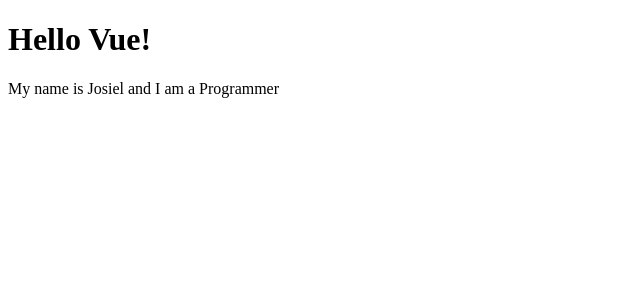
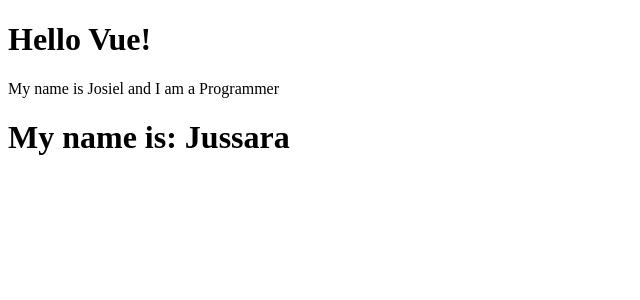
Before and after one commit to josielborges/vue-learning, a Vue app in the folder 2_vue_project/: page / in a window 1280 px wide. Shown: the top 300 px of the page, without its empty margins (0-640 px from the left). Built offline with nearby package versions, Linux system fonts and the light colour scheme.

Commit message:
Lifecycle Hooks

```diff
--- a/2_vue_project/src/App.vue
+++ b/2_vue_project/src/App.vue
@@ -1,14 +1,17 @@
 <template>
   <FirstComponent />
+  <LifeCycle />
 </template>
 
 <script>
 import FirstComponent from './components/FirstComponent.vue'
+import LifeCycle from './components/LifeCycle.vue'
 
 export default {
   name: 'App',
   components: {
-    FirstComponent
+    FirstComponent,
+    LifeCycle
   }
 }
 </script>
--- /dev/null
+++ b/2_vue_project/src/components/LifeCycle.vue
@@ -0,0 +1,30 @@
+<script>
+export default {
+  name: 'LifeCycle',
+  data() {
+    return {
+      name: 'Not defined'
+    }
+  },
+  created() {
+    setTimeout(() => {
+      this.name = 'Josiel'
+    }, 1000)
+  },
+  mounted() {
+    setTimeout(() => {
+      this.name = 'Jussara'
+    }, 2000)
+  }
+}
+</script>
+
+<template>
+  <h1>
+    My name is: {{ name }}
+  </h1>
+</template>
+
+<style scoped>
+
+</style>
```
